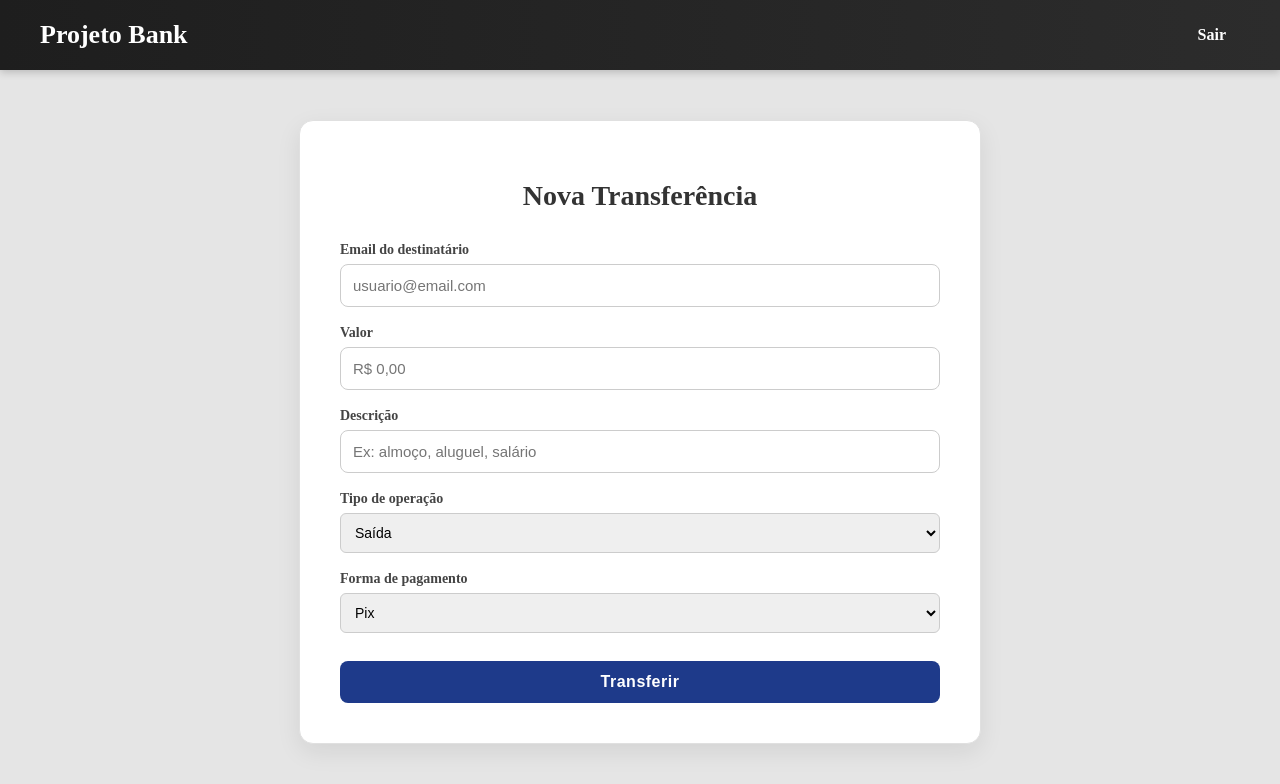
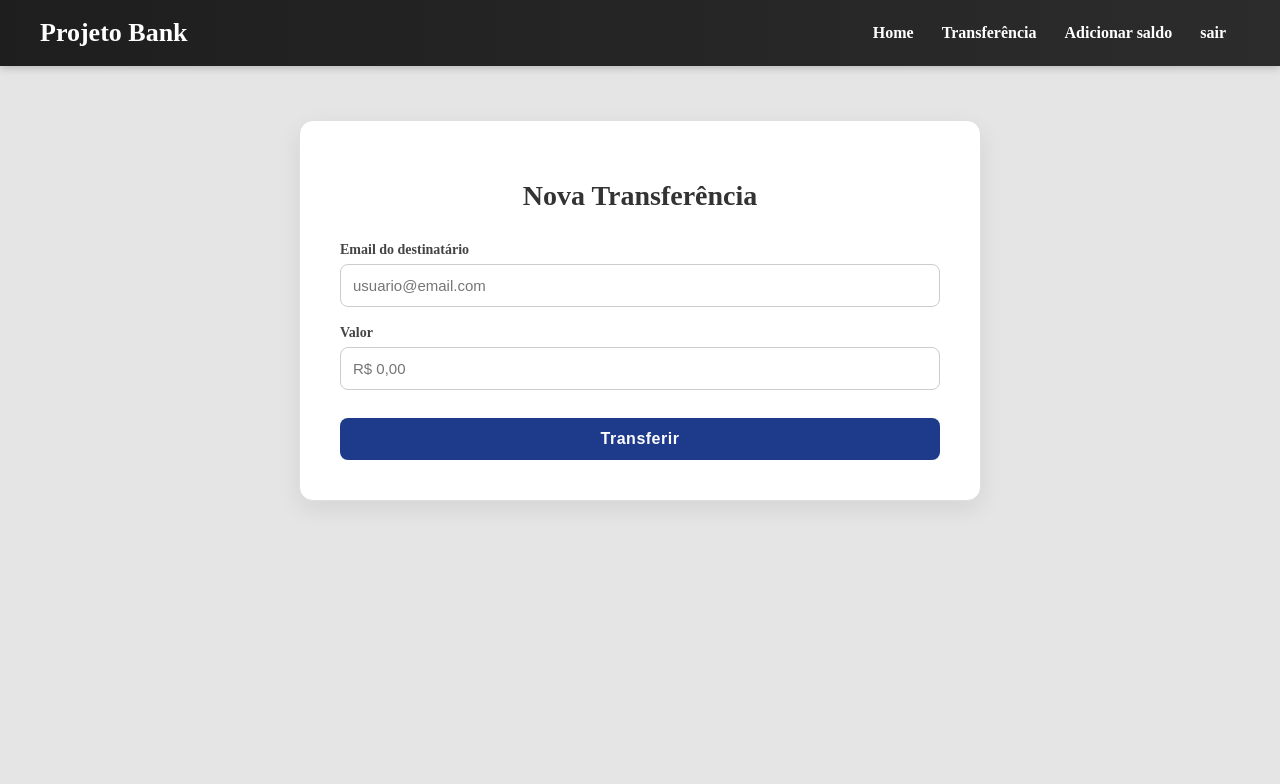
Before and after one commit to ArturMiguelL/Projeto-Banco-React, a React (Vite) app in the folder frontend/: page /transferencia in a window 1280 px wide. Shown: the top 784 px of the page. Built offline with nearby package versions, Linux system fonts and the light colour scheme; sample sign-in values are in the browser's storage.

Commit message:
Fiz parte transação e melhorei o navbar

```diff
--- a/frontend/src/Components/Extrato/Extrato.css
+++ b/frontend/src/Components/Extrato/Extrato.css
@@ -37,6 +37,9 @@
     color: #2e7d32;
 }
 
+.extrato-container .deposito{
+    color: #2e7d32;
+}
 .extrato-container .debito{
     color: #c62828;
     font-weight: bold;
--- a/frontend/src/Components/Extrato/Extrato.jsx
+++ b/frontend/src/Components/Extrato/Extrato.jsx
@@ -33,10 +33,9 @@ export default function Extrato(){
         <table className="extrato-container">
             <thead>
                 <tr>
-                    <td>ID</td>
                     <td>Valor</td>
                     <td>Descrição</td>
-                    <td>Destino</td>
+                    <td>Destino/Recebido</td>
                     <td>Tipo</td>
                     <td>Data</td>
                </tr>
@@ -44,12 +43,11 @@ export default function Extrato(){
             <tbody>
                 {extratos.map((item)=>(
                  <tr key={item.id}>
-                    <td>{item.id}</td>
-                    <td className={item.tipo === "credito" ? "credito" : "debito"}>
-                     {item.valor}
-                     </td>
+                    <td className={item.tipo === "entrada" || item.tipo === "deposito" ? "credito" : "debito"}>
+                        R$ {item.valor}
+                        </td>
                     <td>{item.descricao}</td>
-                    <td>{item.destino}</td>
+                    <td>{item.email_destino}</td>
                     <td>{item.tipo}</td>
                     <td>{item.created_at}</td>
                </tr>
--- a/frontend/src/Components/navbar/NavBar.jsx
+++ b/frontend/src/Components/navbar/NavBar.jsx
@@ -1,4 +1,4 @@
-import { Navigate } from "react-router-dom";
+import { Link } from "react-router-dom";
 import "./navbar.css"
 
 export default function NavBar(){
@@ -8,7 +8,12 @@ export default function NavBar(){
     <header >
         <nav>
             <h1>Projeto Bank</h1>
-            <a href="#">Sair</a>
+            <div>
+            <Link to="/principal">Home</Link>
+            <Link to="/transferencia">Transferência</Link>
+            <Link to="/deposito">Adicionar saldo</Link>
+            <Link to="/">sair</Link>
+            </div>
         </nav>
     </header>
  )
--- a/frontend/src/Pages/principal.css
+++ b/frontend/src/Pages/principal.css
@@ -1,12 +1,15 @@
-body{
+    body{
     margin: 0;
     background: #e5e5e5;
     display: flex;
+    flex-direction: column;
 }
+
 
 .cards-container {
     display: flex;
     gap: 30px;
     justify-content: center;
-    margin-top: -80px;
+    flex-wrap: wrap;
+    margin-top: 120px;
 }
--- a/frontend/src/Pages/transferencia/Transferencia.jsx
+++ b/frontend/src/Pages/transferencia/Transferencia.jsx
@@ -1,15 +1,18 @@
 import NavBar from "../../Components/navbar/NavBar";
 import { useState } from "react";
+import { useNavigate } from "react-router-dom";
 import "./Transferencia.css"
 
 export default function Transferencia(){
 
     const [emailDestino, setEmailDestino] = useState("")
     const [valor, setValor] = useState("")
-    const [descricao, setDescricao] = useState("")
+    const navigate = useNavigate()
 
     async function handleSubmit(e) {
         e.preventDefault()
+
+        try{
 
         const token = localStorage.getItem("token")
 
@@ -21,16 +24,21 @@ export default function Transferencia(){
             },
             body: JSON.stringify({
                 emailDestino,
-                valor,
-                descricao
+                valor
             })
         })
         const data = await response.json()
 
         if(response.ok){
             alert("Transferência realizada")
+            navigate("/principal")
         }else{
             alert(data.message)
+        }
+
+        }catch(err){
+            console.error(err)
+            alert("Erro ao conectar com servidor")
         }
     }
     return(
@@ -64,34 +72,6 @@ export default function Transferencia(){
                  />
                  </div>
 
-                <div className="form-group">
-                <label>Descrição</label>
-                 <input
-                type="text"
-                placeholder="Ex: almoço, aluguel, salário"
-                value={descricao}
-                onChange={(e)=> setDescricao(e.target.value)}
-                required
-                 />
-                 </div>
-
-                 <div className="form-group">
-                <label>Tipo de operação</label>
-                <select>
-                <option value="debito">Saída</option>
-                <option value="credito">Entrada</option>
-                </select>
-                </div>
-
-                <div className="form-group">
-                <label>Forma de pagamento</label>
-                <select>
-                <option value="pix">Pix</option>
-                <option value="debito">Cartão Débito</option>
-                <option value="credito">Cartão Crédito</option>
-                </select>
-                </div>
-
                  <button className="btn-transferir" type="submit">Transferir</button>
             </form>
 
```
Also changed, not shown: 1 other file (tests, documents, lock files or other folders).
